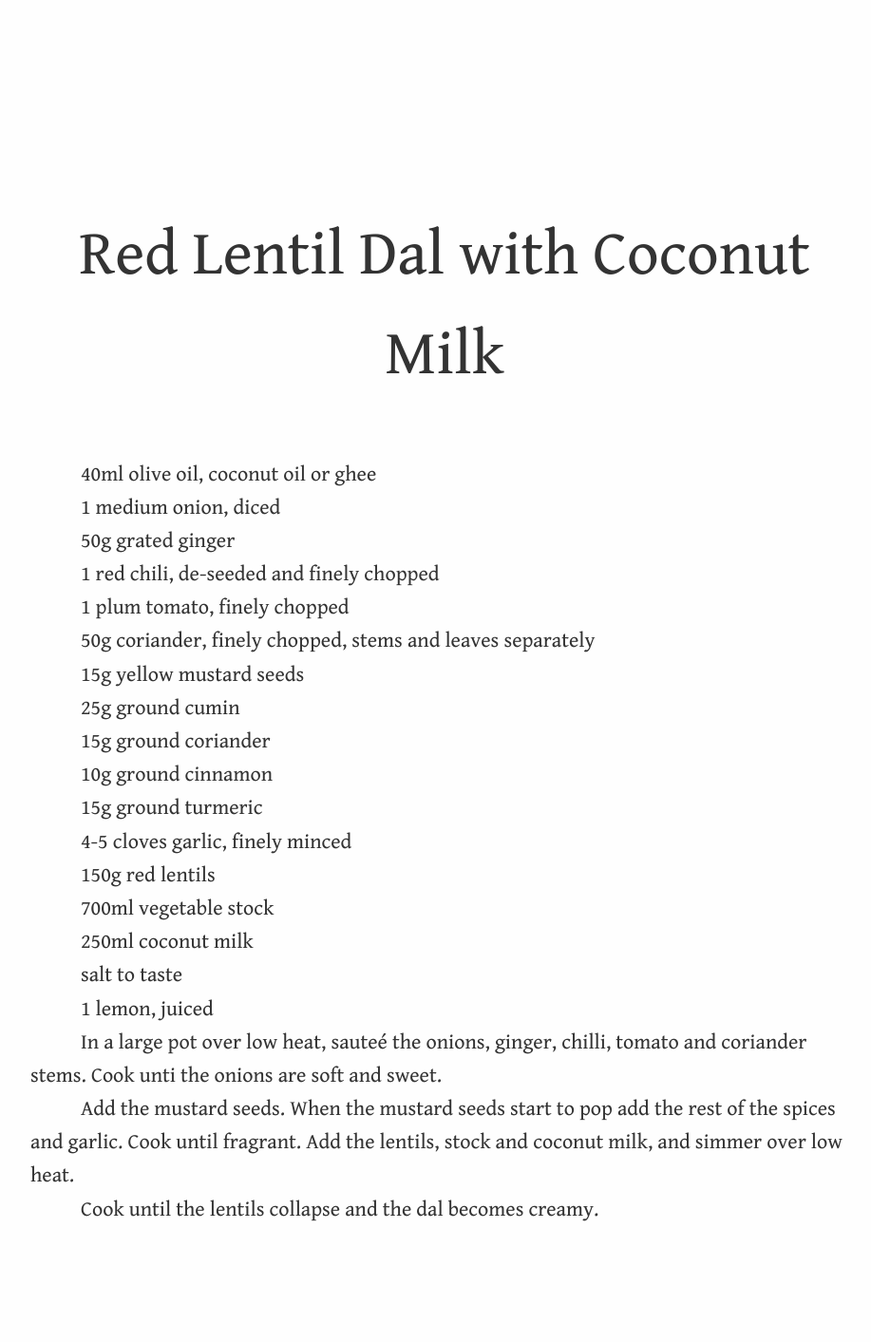
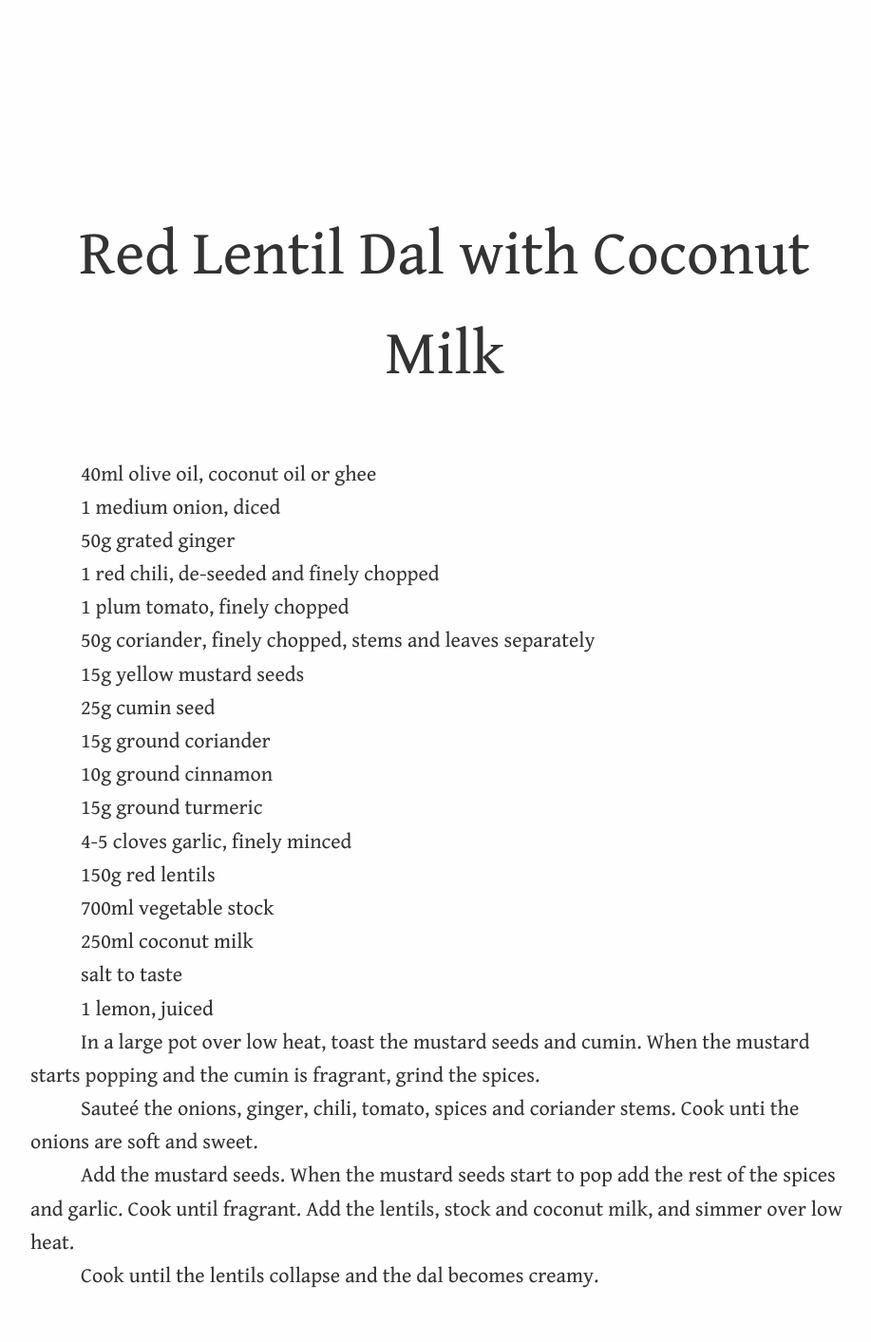
Before and after one commit to aredridel/recipes, a Jekyll site: the page built from Red Lentil Coconut Dal.md, in a window 1280 px wide. Shown: the whole page at 95% size, without its empty margins (172-1089 px from the left). Built offline with Jekyll 4.4.1, drawn with Linux system fonts in a browser that asks for light colours; our own code applies the rules of GitHub Pages for plain Markdown files; before the commit the page ends 1343 px from its top, so only the background shows below that.

Commit message:
/ ‘Red Lentil Coconut Dal.md’

```diff
--- a/Red Lentil Coconut Dal.md
+++ b/Red Lentil Coconut Dal.md
@@ -14,7 +14,7 @@
 
 15g yellow mustard seeds
 
-25g ground cumin
+25g cumin seed
 
 15g ground coriander
 
@@ -36,7 +36,9 @@ salt to taste
 
 
 
-In a large pot over low heat, sauteé the onions, ginger, chilli, tomato and coriander stems. Cook unti the onions are soft and sweet.
+In a large pot over low heat, toast the mustard seeds and cumin. When the mustard starts popping and the cumin is fragrant, grind the spices.
+
+Sauteé the onions, ginger, chili, tomato, spices and coriander stems. Cook unti the onions are soft and sweet.
 
 Add the mustard seeds. When the mustard seeds start to pop add the rest of the spices and garlic. Cook until fragrant. Add the lentils, stock and coconut milk, and simmer over low heat.
 
```
